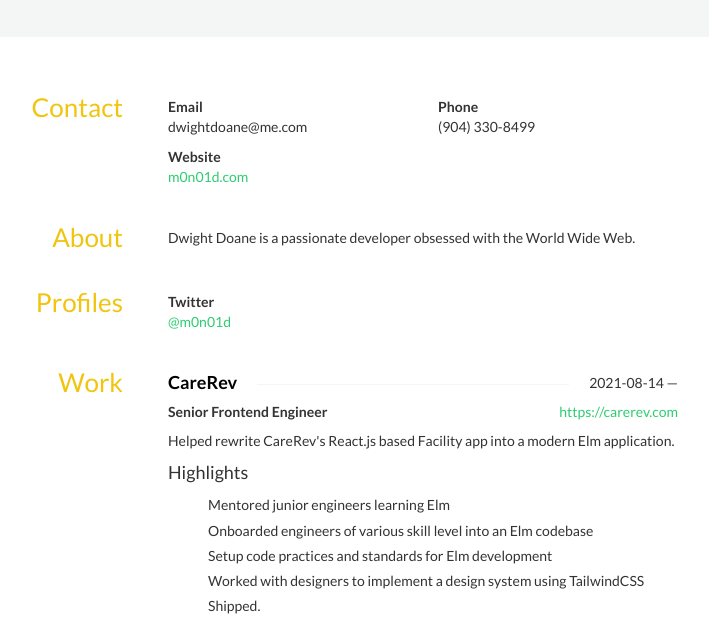
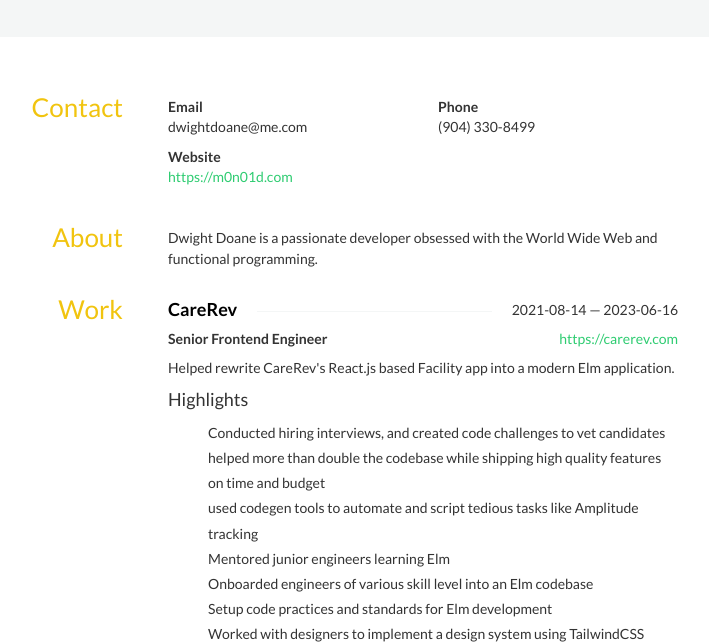
Before and after one commit to m0n01d/imdwit.github.io, a website: page resume.html in a window 1280 px wide. Shown: the part 149-792 px from the top of the page, without its empty margins (307-1016 px from the left). Drawn offline with nearby package versions, Linux system fonts and the light colour scheme; some icons are missing.

```diff
--- a/resume.html
+++ b/resume.html
@@ -225,7 +225,7 @@
 			<div class="col-sm-6">
 				<strong>Website</strong>
 				<div class="website">
-					<a href="m0n01d.com">m0n01d.com</a>
+					<a href="https://m0n01d.com">https://m0n01d.com</a>
 				</div>
 			</div>
 			</div>
@@ -236,26 +236,7 @@
 			<h3>About</h3>
 		</aside>
 		<div class="col-sm-9">
-			<p>Dwight Doane is a passionate developer obsessed with the World Wide Web.</p>
-		</div>
-	</section>
-	<section id="profiles" class="row">
-		<aside class="col-sm-3">
-			<h3>Profiles</h3>
-		</aside>
-		<div class="col-sm-9">
-			<div class="row">
-				<div class="col-sm-6">
-					<strong class="network">
-						Twitter
-					</strong>
-					<div class="username">
-						<div class="url">
-							<a href="https://twitter.com/m0n01d">@m0n01d</a>
-						</div>
-					</div>
-				</div>
-			</div>
+			<p>Dwight Doane is a passionate developer obsessed with the World Wide Web and functional programming.</p>
 		</div>
 	</section>
 
@@ -269,7 +250,7 @@
 				<h4 class="strike-through">
 					<span>CareRev</span>
 					<span class="date">
-						2021-08-14 —
+						2021-08-14 — 2023-06-16
 					</span>
 				</h4>
 				<div class="website pull-right">
@@ -283,10 +264,14 @@
 				</div>
 				<h4>Highlights</h4>
 				<ul class="highlights">
+					<li class="bullet">Conducted hiring interviews, and created code challenges to vet candidates</li>
+					<li class="bullet">helped more than double the codebase while shipping high quality  features on time and budget</li>
+					<li class="bullet">used codegen tools to automate and script tedious tasks like Amplitude tracking</li>
 					<li class="bullet">Mentored junior engineers learning Elm</li>
 					<li class="bullet">Onboarded engineers of various skill level into an Elm codebase</li>
 					<li class="bullet">Setup code practices and standards for Elm development</li>
 					<li class="bullet">Worked with designers to implement a design system using TailwindCSS</li>
+					<li class="bullet">Setup storybook for visualizing our design system and Ui</li>
 					<li class="bullet">Shipped.</li>
 				</ul>
 			</div>
```
Also changed, not shown: resume.json (+8 -9 lines), 1 other file.
